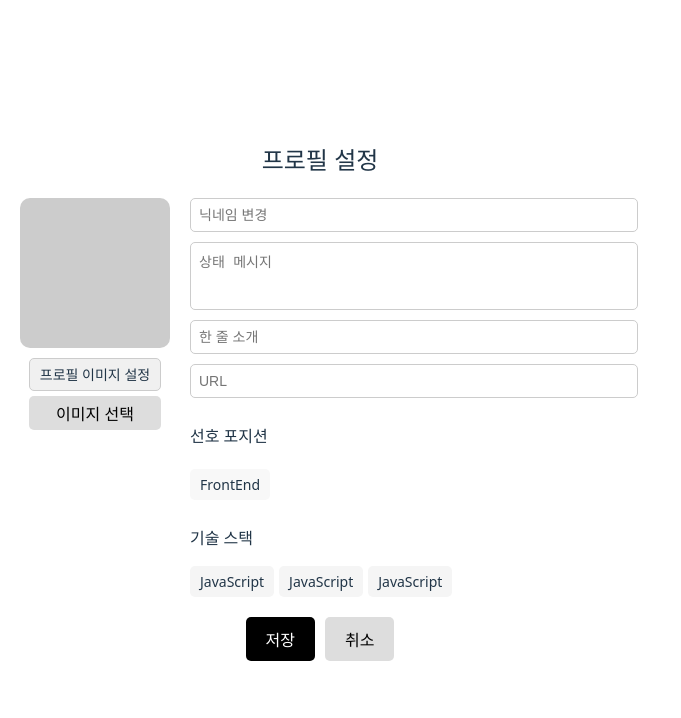
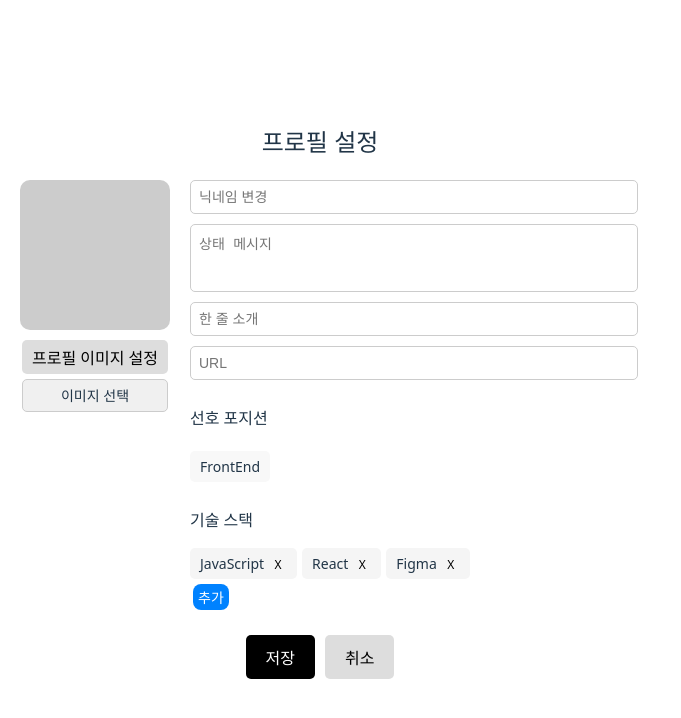
Before and after one commit to PrograMemo-Groom/teammate, a React (Vite) app in the folder web/: page /profile in a window 1280 px wide. Shown: the top 718 px of the page, without its empty margins (0-681 px from the left). Built offline with nearby package versions, Linux system fonts and the light colour scheme.

Commit message:
✨ 기술스택 추가 기능 추가

```diff
--- a/web/src/css/pages/Profile.module.scss
+++ b/web/src/css/pages/Profile.module.scss
@@ -78,7 +78,8 @@
   padding: 5px 10px;
   border: none;
   border-radius: 5px;
-  cursor: pointer;
+  cursor: default;
+  margin-bottom: 5px;
 }
 
 .inputSection {
@@ -127,6 +128,28 @@
   }
 }
 
+.deleteButton {
+  background: none;
+  border: none;
+  font-size: 12px;
+  padding: 2px 4px;
+  margin-left: 5px;
+  display: inline-flex;
+  align-items: center;
+  justify-content: center;
+  width: 18px;
+  height: 18px;
+  line-height: 1;
+}
+
+.tagButton{
+  font-size: 14px;
+  padding: 2px 4px;
+  background: #0082ff;
+  color: white;
+  margin: 5px 3px;
+}
+
 .buttonContainer {
   margin-top: 20px;
   display: flex;
--- a/web/src/pages/UserProfile.jsx
+++ b/web/src/pages/UserProfile.jsx
@@ -16,6 +16,29 @@ const UserProfile = () => {
         navigate("/");
     }
 
+    const [isEditing, setIsEditing] = useState(false);
+    const [techStacks, setTechStacks] = useState(["JavaScript", "React", "Figma"]);
+    const [newTech, setNewTech] = useState("");
+
+    const handleEditClick = () => {
+        setIsEditing(true);
+    };
+
+    const handleSaveClick = () => {
+        if (!newTech.trim()) {
+            alert("입력된 내용이 없습니다");
+            return;
+        }
+
+        setTechStacks((prev) => [...prev, newTech]);
+        setNewTech("");
+        setIsEditing(false);
+    };
+
+    const handleDelete = (index) => {
+        setTechStacks((prev) => prev.filter((_, i) => i !== index)); // ✅ 클릭한 항목만 삭제
+    };
+
     return (
         <div className={styles.container}>
             <h2 className={styles.title}>프로필 설정</h2>
@@ -26,11 +49,11 @@ const UserProfile = () => {
                         {image ? <img src={image} alt="프로필" /> : <div className={styles.placeholder} />}
                     </div>
                     <div className={styles.buttonGroup}>
+                        <button className={styles.imageSelect}>프로필 이미지 설정</button>
                         <label className={styles.uploadButton}>
-                            프로필 이미지 설정
+                            이미지 선택
                             <input type="file" accept="image/*" onChange={handleImageChange} />
                         </label>
-                        <button className={styles.imageSelect}>이미지 선택</button>
                     </div>
                 </div>
 
@@ -43,15 +66,45 @@ const UserProfile = () => {
                     <div className={styles.position}>
                         <p>선호 포지션</p>
                         <div className={styles.positionTag}>FrontEnd</div>
+
                     </div>
 
                     <div className={styles.techStack}>
                         <p>기술 스택</p>
                         <div className={styles.stackTags}>
-                            <span>JavaScript</span>
-                            <span>JavaScript</span>
-                            <span>JavaScript</span>
+                            {/*<span>JavaScript</span>*/}
+                            {/*<span>JavaScript</span>*/}
+                            {/*<span>JavaScript</span>*/}
+                            {techStacks.map((tech, index) => (
+                                <span key={index} className={styles.stackTag}>
+                                    {tech}
+                                    <button className={styles.deleteButton}
+                                            onClick={() => handleDelete(index)}>
+                                        X
+                                    </button>
+                                </span>
+                            ))}
                         </div>
+                        {isEditing ? (
+                            <div>
+                                <input
+                                    type="text"
+                                    className={styles.textInput}
+                                    value={newTech}
+                                    onChange={(e) => setNewTech(e.target.value)}
+                                    placeholder="입력해주세요"
+                                />
+                                <button className={styles.tagButton}
+                                        onClick={handleSaveClick}>
+                                    저장
+                                </button>
+                            </div>
+                        ) : (
+                            <button className={styles.tagButton}
+                                    onClick={handleEditClick}>
+                                추가
+                            </button>
+                        )}
                     </div>
                 </div>
             </div>
```
